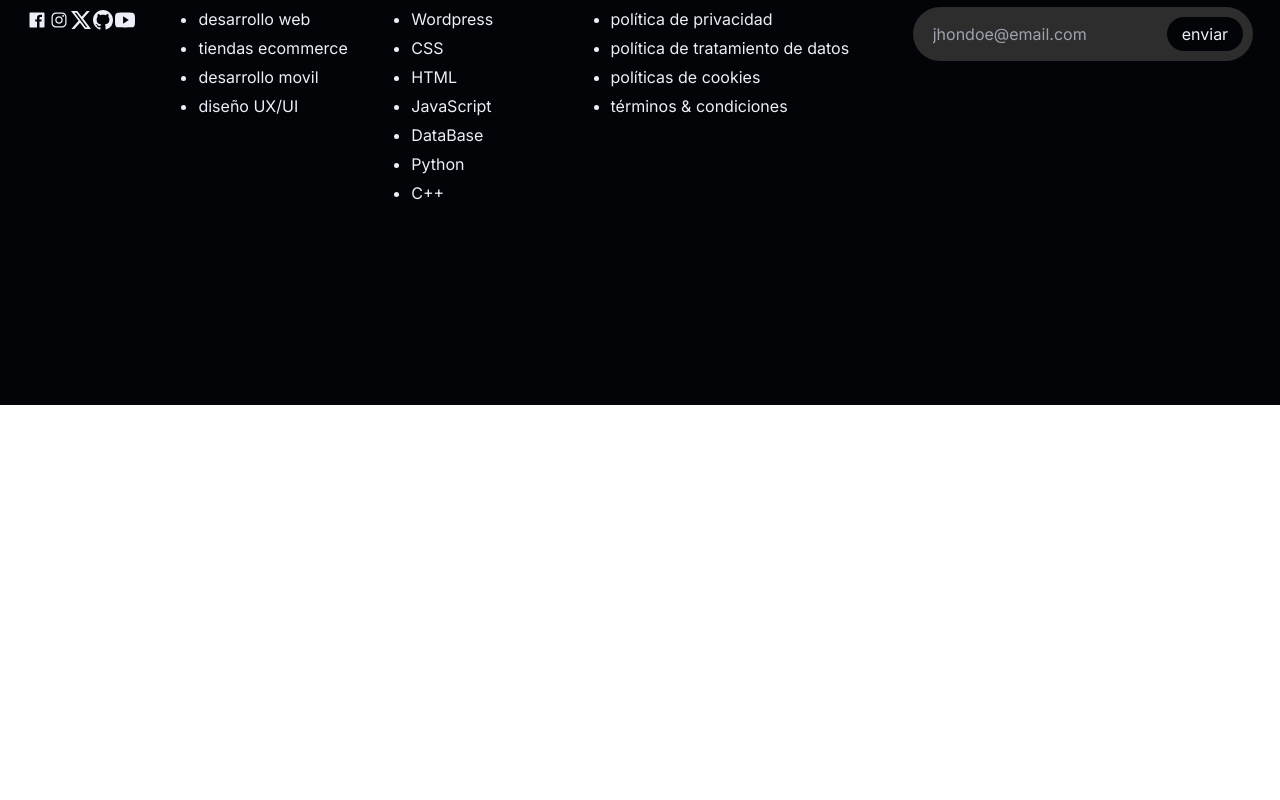
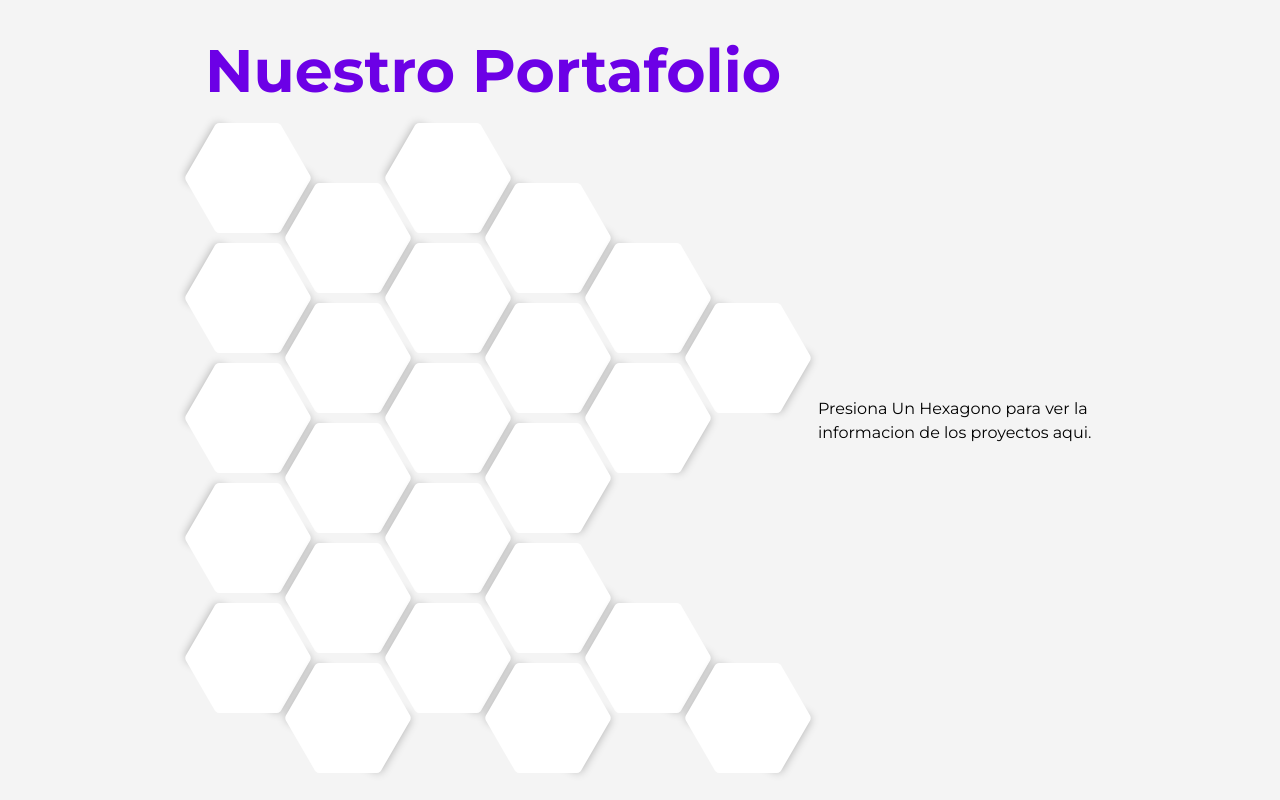
Before and after one commit to SebastianLozanoValle/developers-cut, a Next.js app: page / in a window 1280 px wide. Shown: the part 5820-6620 px from the top of the page. Before the commit the page ends 6225 px from the top, so only its background shows below. Built offline with nearby package versions, Linux system fonts and the light colour scheme.

Commit message:
guardando cambios por si acaso, nueva seccion portafolio

```diff
--- a/src/app/globals.css
+++ b/src/app/globals.css
@@ -468,3 +468,71 @@ input:focus-visible {
 .subscription .subscription-field-container:active {
   border: 2px solid hsl(225deg, 46%, 95%);
 }
+
+.hexagon-item {
+  position: relative;
+  display: block;
+  background-color: white;
+  width: 110px; /* Valor de $hw */
+  height: 63.95px; /* Valor calculado de $wh */
+  z-index: 1;
+  transition: all 0.5s ease-out;
+  transform: rotate(30deg);
+  box-shadow: 0 0 10px rgba(0, 0, 0, 0.3); /* Sombra con desplazamiento 0, 0 y difuminado de 10px */
+  border-radius: 3px;
+}
+
+.hexagon-item:hover, .hexagon-item.active-project {
+  transform: rotate(0deg);
+  background-color: #6C00E6;
+  box-shadow: 0 0 15px rgba(0, 0, 0, 0.5); /* Sombra más pronunciada al hacer hover */
+}
+
+.hexagon-item:hover {
+  z-index: 2;
+}
+
+.hexagon-item.active-project{
+  z-index: 3;
+}
+
+.hexagon-item::after,
+.hexagon-item::before {
+  content: '';
+  display: block;
+  position: absolute;
+  top: 0;
+  width: inherit;
+  height: inherit;
+  background-color: inherit;
+  border-radius: 3px;
+}
+
+.hexagon-item::after {
+  transform: rotate(60deg);
+}
+
+.hexagon-item::before {
+  transform: rotate(-60deg);
+}
+
+.hexagon-item-content {
+  position: absolute;
+  z-index: 1000;
+  width: 90%;
+  margin: 0 auto;
+  left: 0;
+  right: 0;
+  top: 50%;
+  transform: translate(0, -50%);
+  text-align: center;
+  font-weight: bold;
+  line-height: 25px;
+  color: #fff;
+  font-family: 'Open Sans', sans-serif;
+  font-size: 1.3rem;
+}
+
+.hexagon-item-content strong {
+  display: block;
+}
--- /dev/null
+++ b/src/components/general/PortfolioButton.tsx
@@ -0,0 +1,21 @@
+import { usePortfolio } from "@/store/PortfolioStore"
+
+export const PortfolioButton = ({ children, project = 99 }) => {
+
+    const {currentProject, setCurrentProject} = usePortfolio()
+
+    const projectHandler = (project: number) => {
+        setCurrentProject(project)
+        console.log('funcionando')
+    }
+
+    return (
+        <button onClick={() => projectHandler(project)} className="p-[45px]">
+            <div className={`hexagon-item ${currentProject == project && 'active-project'}`}>
+                <span className="hexagon-item-content">
+                    {children}
+                </span>
+            </div>
+        </button>
+    )
+}
--- /dev/null
+++ b/src/components/general/ProjectCard.tsx
@@ -0,0 +1,6 @@
+export const ProjectCard = () => {
+    return (
+        <>
+        </>
+    )
+}
--- a/src/components/landing/LandingDesktop.tsx
+++ b/src/components/landing/LandingDesktop.tsx
@@ -10,6 +10,7 @@ import { SiNextdotjs, SiKotlin, SiWoo } from "react-icons/si";
 import { IoLogoAndroid } from "react-icons/io";
 import { ContactForm } from "../forms/ContactForm";
 import { useIsOpenForm } from "@/store/ContactFormStore";
+import { Portfolio } from "./Portfolio";
 
 const services =[
         {
@@ -434,6 +435,7 @@ export const LandingDesktop = () => {
                         </div>
                     </div>
                 </div>
+                <Portfolio />
             </div>
         </>
     )
--- /dev/null
+++ b/src/components/landing/Portfolio.tsx
@@ -0,0 +1,134 @@
+import { usePortfolio } from "@/store/PortfolioStore"
+import { PortfolioButton } from "../general/PortfolioButton"
+
+export const Portfolio = () => {
+
+    const {currentProject} = usePortfolio()
+
+    return (
+        <div className="overflow-x-hidden">
+            <div className="z-[7] relative min-h-screen w-screen bg-[#f4f4f4] pt-20">
+                <div className="z-[7] w-4/5 mx-auto relative flex flex-wrap items-center min-h-screen">
+                    <div className="w-1/2 min-w-[690px] flex flex-col items-center mx-auto">
+                        <h2 className="pl-10 text-[#6C00E6] font-extrabold text-6xl">
+                            Nuestro Portafolio
+                        </h2>
+                        {/* <h2 className="absolute top-[10px] left-[10px] pl-10 bg-gradient-to-r from-[#8e9bff] to-[#f4f4f4] bg-clip-text text-transparent text-6xl font-extrabold">
+                            Nuestro Portafolio
+                        </h2> */}
+                        <div className="relative h-[700px] w-[650px]">
+                            <div className="flex absolute">
+                                <PortfolioButton project={0}>
+                                    Proyecto
+                                </PortfolioButton>
+                                <PortfolioButton project={1}>
+                                    Proyecto
+                                </PortfolioButton>
+                            </div>
+                            <div className="w-2/3 flex absolute left-[100px] top-[60px]">
+                                <PortfolioButton project={2}>
+                                    Proyecto
+                                </PortfolioButton>
+                                <PortfolioButton project={3}>
+                                    Proyecto
+                                </PortfolioButton>
+                            </div>
+                            <div className="w-2/3 flex absolute top-[120px]">
+                                <PortfolioButton project={4}>
+                                    Proyecto
+                                </PortfolioButton>
+                                <PortfolioButton project={5}>
+                                    Proyecto
+                                </PortfolioButton>
+                                <PortfolioButton project={6}>
+                                    Proyecto
+                                </PortfolioButton>
+                            </div>
+                            <div className="w-2/3 flex absolute left-[100px] top-[180px]">
+                                <PortfolioButton project={7}>
+                                    Proyecto
+                                </PortfolioButton>
+                                <PortfolioButton project={8}>
+                                    Proyecto
+                                </PortfolioButton>
+                                <PortfolioButton project={9}>
+                                    Proyecto
+                                </PortfolioButton>
+                            </div>
+                            <div className="w-2/3 flex absolute top-[240px]">
+                                <PortfolioButton project={10}>
+                                    Proyecto
+                                </PortfolioButton>
+                                <PortfolioButton project={11}>
+                                    Proyecto
+                                </PortfolioButton>
+                                <PortfolioButton project={12}>
+                                    Proyecto
+                                </PortfolioButton>
+                            </div>
+                            <div className="w-2/3 flex absolute left-[100px] top-[300px]">
+                                <PortfolioButton project={13}>
+                                    Proyecto
+                                </PortfolioButton>
+                                <PortfolioButton project={14}>
+                                    Proyecto
+                                </PortfolioButton>
+                            </div>
+                            <div className="w-2/3 flex absolute top-[360px]">
+                                <PortfolioButton project={15}>
+                                    Proyecto
+                                </PortfolioButton>
+                                <PortfolioButton project={16}>
+                                    Proyecto
+                                </PortfolioButton>
+                            </div>
+                            <div className="w-2/3 flex absolute left-[100px] top-[420px]">
+                                <PortfolioButton project={17}>
+                                    Proyecto
+                                </PortfolioButton>
+                                <PortfolioButton project={18}>
+                                    Proyecto
+                                </PortfolioButton>
+                            </div>
+                            <div className="w-2/3 flex absolute top-[480px]">
+                                <PortfolioButton project={19}>
+                                    Proyecto
+                                </PortfolioButton>
+                                <PortfolioButton project={20}>
+                                    Proyecto
+                                </PortfolioButton>
+                                <PortfolioButton project={21}>
+                                    Proyecto
+                                </PortfolioButton>
+                            </div>
+                            <div className="w-2/3 flex absolute left-[100px] top-[540px]">
+                                <PortfolioButton project={22}>
+                                    Proyecto
+                                </PortfolioButton>
+                                <PortfolioButton project={23}>
+                                    Proyecto
+                                </PortfolioButton>
+                                <PortfolioButton project={24}>
+                                    Proyecto
+                                </PortfolioButton>
+                            </div>
+                        </div>
+                    </div>
+                    <div className="flex-1 flex flex-col items-center justify-center min-h-screen transition-all duration-500">
+                        {
+                            currentProject !== 100 ? (
+                                <div>
+                                    hola soy la ifnormacion del proyecto numero {currentProject}
+                                </div>
+                            ) : (
+                                <p className="">
+                                    Presiona Un Hexagono para ver la informacion de los proyectos aqui.
+                                </p>
+                            )
+                        }
+                    </div>
+                </div>
+            </div>
+        </div>
+    )
+}
--- a/src/store/ContactFormStore.ts
+++ b/src/store/ContactFormStore.ts
@@ -1,4 +1,3 @@
-import { Value } from "react-phone-number-input";
 import { create } from "zustand";
 
 interface OpenFormState {
--- /dev/null
+++ b/src/store/PortfolioStore.ts
@@ -0,0 +1,15 @@
+import { create } from "zustand";
+
+interface PortfolioState {
+    currentProject: number
+    setCurrentProject: (Value: number) => void
+}
+
+export const usePortfolio = create<PortfolioState>((set) =>
+    ({
+        currentProject: 100,
+        setCurrentProject: (value: number) => set(state => ({
+            currentProject: state.currentProject !== value ? value : 100
+        }))
+    })
+)
```
